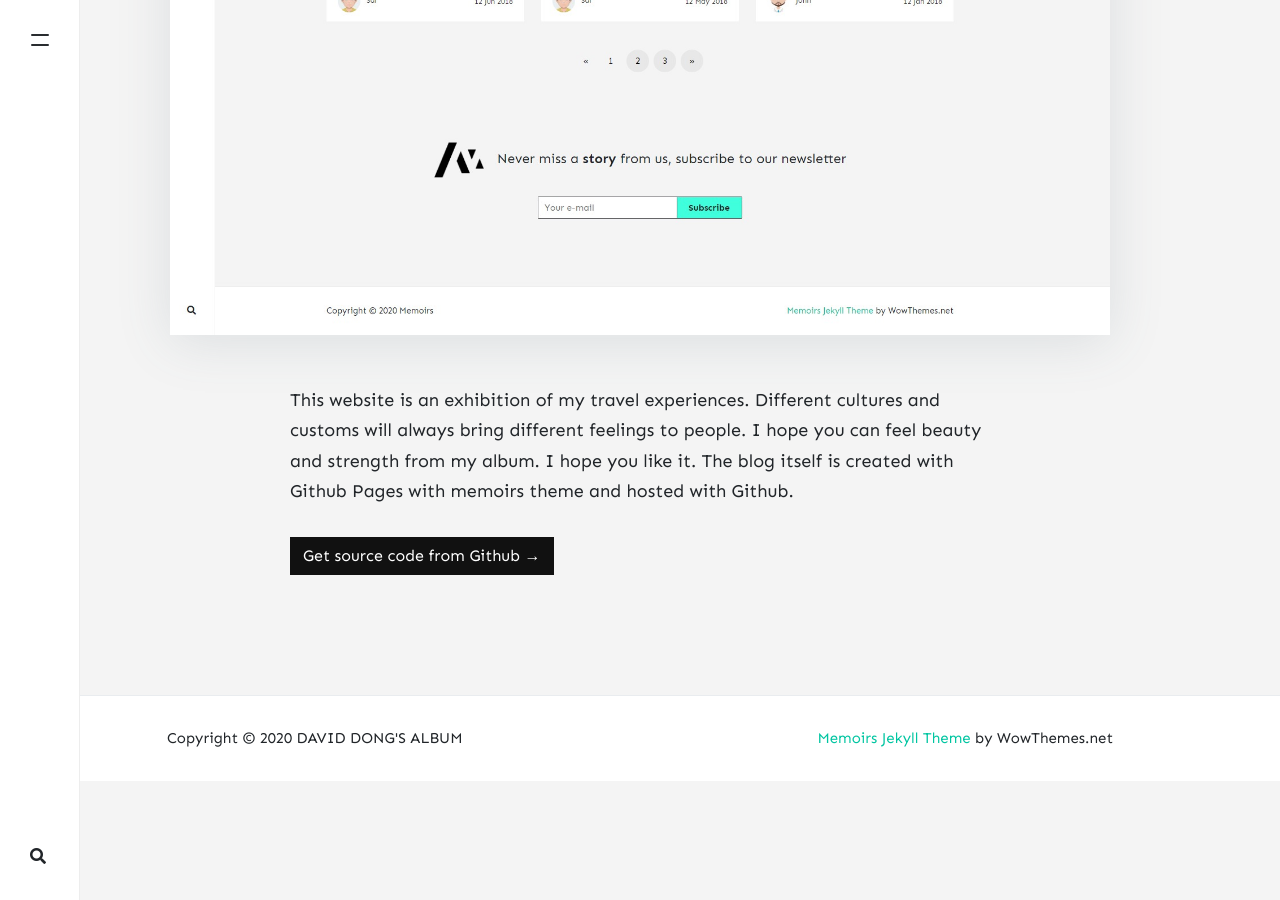
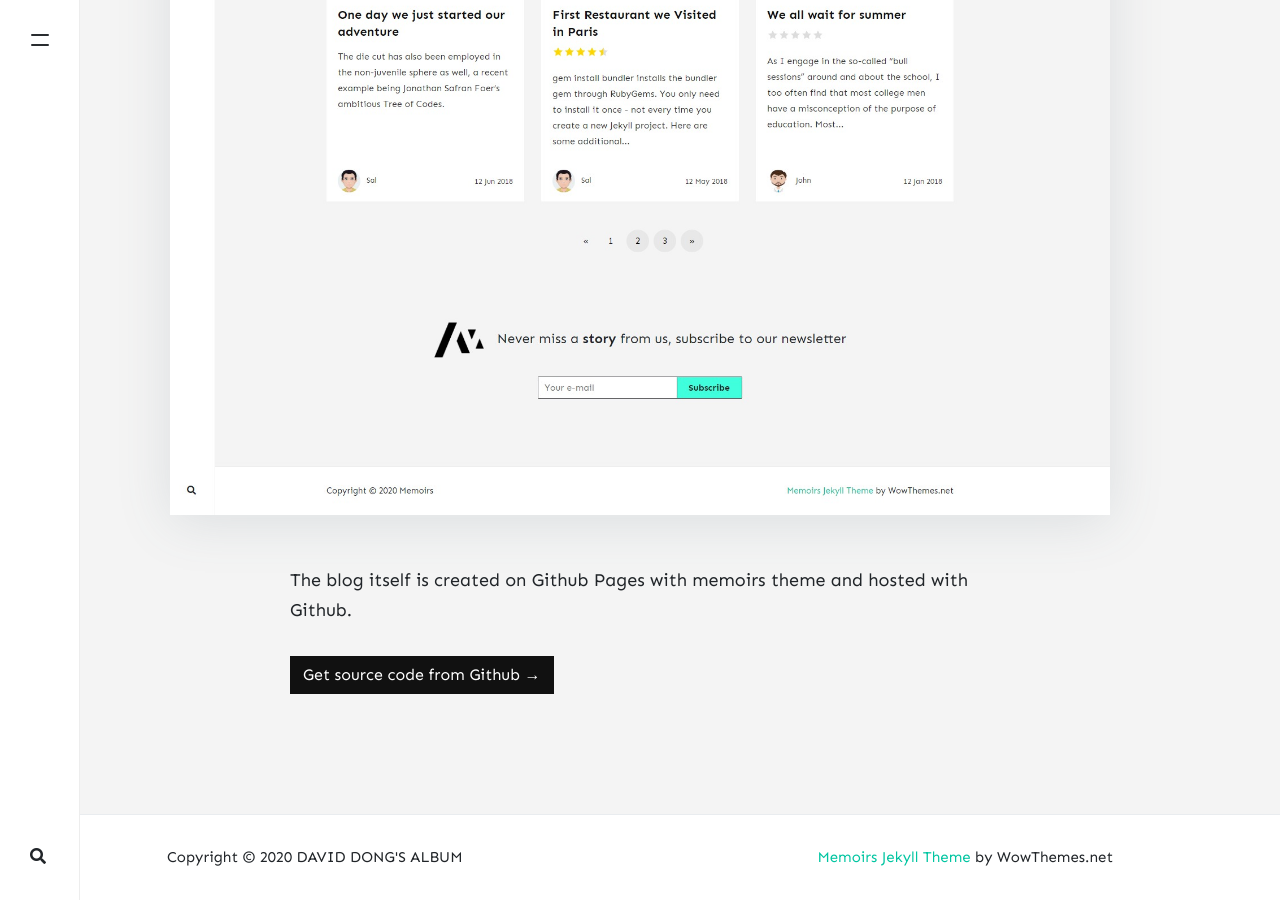
Before and after one commit to rainbow-ux/traveler-blog.github.io, a Jekyll site: the page built from _pages/about.md, in a window 1280 px wide and 900 px high, scrolled down 1569 px. Built offline with Jekyll 4.4.1, drawn with Linux system fonts in a browser that asks for light colours; nearby versions of some CDN libraries; comment, search, counter and statistics services are not loaded; before the commit the page ends 2350 px from its top, so only the background shows below that; some of the changed text lies outside the part shown.

Commit message:
Update about.md

```diff
--- a/_pages/about.md
+++ b/_pages/about.md
@@ -1,12 +1,11 @@
 ---
 layout: page
-title: like reading,like coding,like new technology and like make friends. If you have the same hobby as me, welcome to contact me.
+title: This website is an exhibition of my travel experiences. Different cultures and customs will always bring different feelings to people. I hope you can feel beauty and strength from my album. I hope you enjoy it.
 permalink: /about
 comments: false
 image: assets/images/screenshot.jpg
 imageshadow: true
 ---
-
-This website is an exhibition of my travel experiences. Different cultures and customs will always bring different feelings to people. I hope you can feel beauty and strength from my album. I hope you like it. The blog itself is created with Github Pages with memoirs theme and hosted with Github.
+The blog itself is created on Github Pages with memoirs theme and hosted with Github.
 
 <a target="_blank" href="https://github.com/rainbow-ux/traveler-blog.github.io/" class="btn btn-dark"> Get source code from Github &rarr;</a>
```
